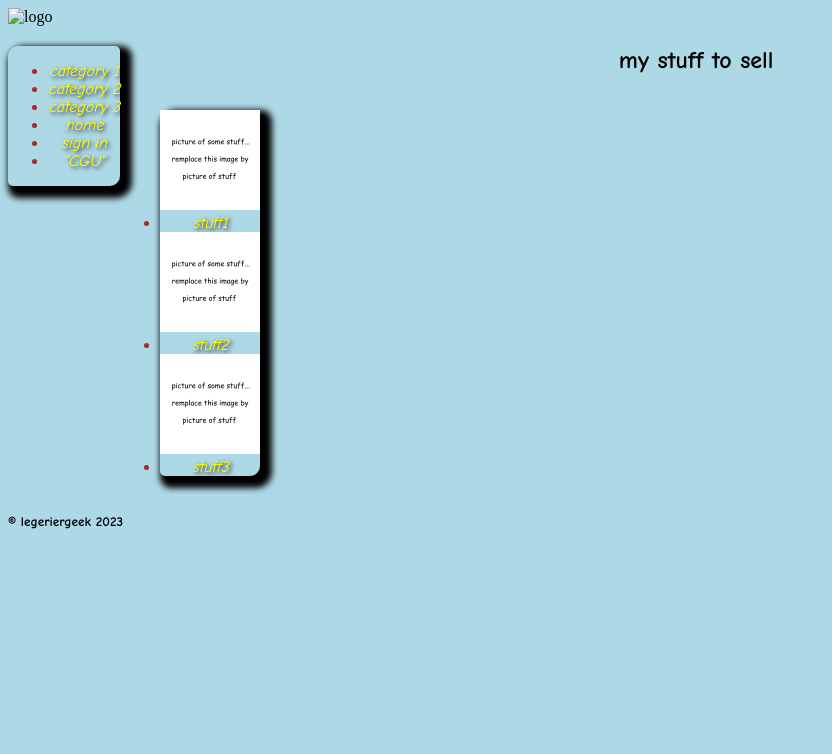
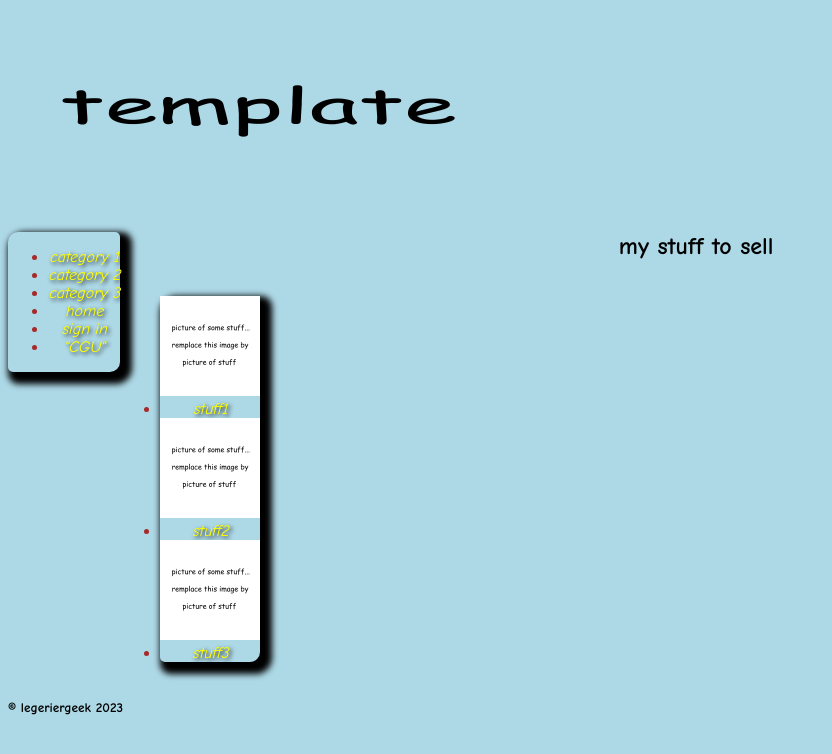
Before and after one commit to legeriergeek/html-website-template, a plain HTML site: page template/1.html in a window 1280 px wide. Shown: the whole page, without its empty margins (0-832 px from the left). Drawn offline with Linux system fonts and the light colour scheme.

Commit message:
Update 1.html

```diff
--- a/template/1.html
+++ b/template/1.html
@@ -7,7 +7,7 @@
 
     </head>
      <header>
-     	<img src="images/Sans titre.png" alt="logo" title="logo" /></a>
+     	<img src="images/logo.png" alt="logo" title="logo" /></a>
      </header>
 
 
```
